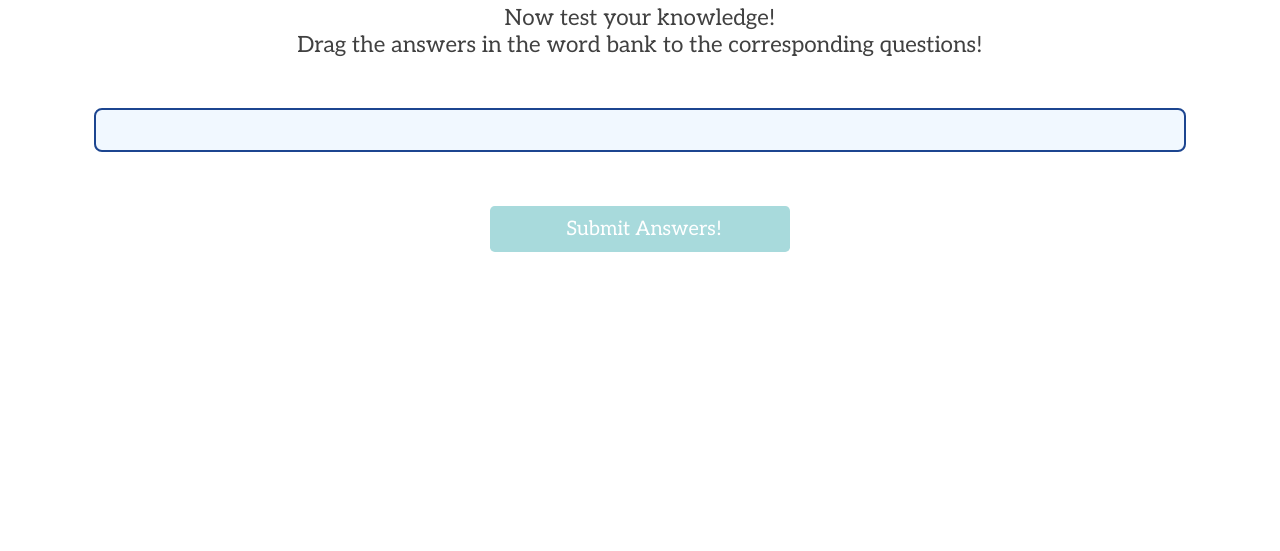
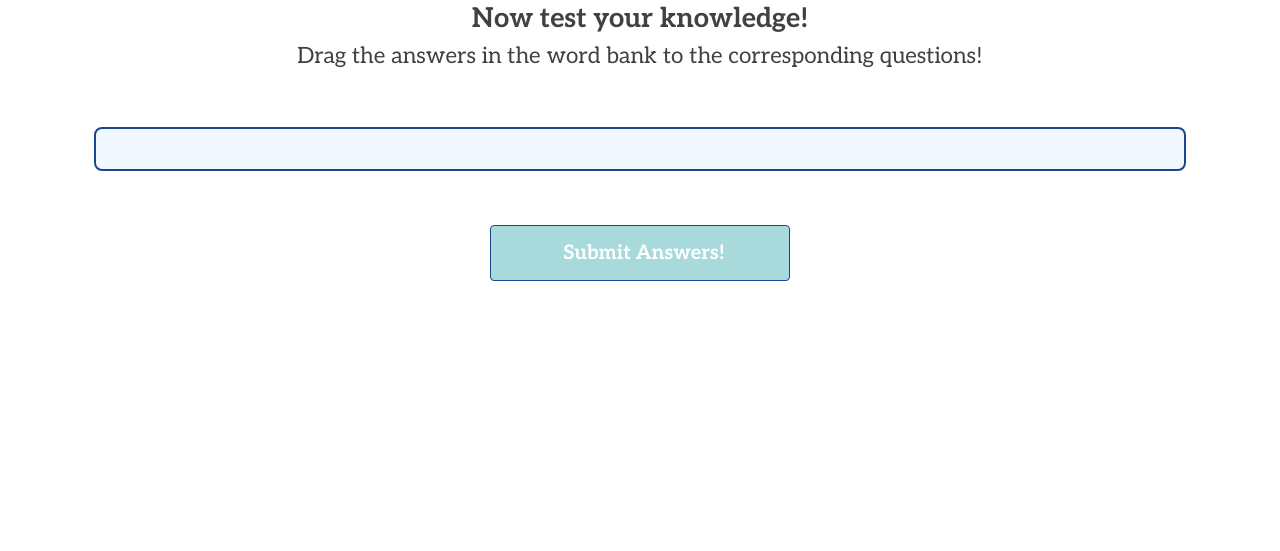
Before and after one commit to trishataparia/spring25-ui-final, a Flask app: template templates/drag_drop_question.html in a window 1280 px wide. Shown: the part 107-658 px from the top of the page. Run offline with Flask 3, Linux system fonts and the light colour scheme; the template is opened without the code that fills it, so the values that code supplies are empty; parts of the project's set-up code (start-up, migrations or seed data) failed here and were passed over; some libraries are stand-ins or nearby versions.

Commit message:
Update drag_drop_question.html

```diff
--- a/templates/drag_drop_question.html
+++ b/templates/drag_drop_question.html
@@ -13,12 +13,20 @@
 
 <body>
 
-  <h4 class="display-6 mb-5 h4-format">
-    <br>
-    Now test your knowledge!
-    <br>
-    Drag the answers in the word bank to the corresponding questions!
-  </h4>
+  <div class="row">
+    <div class="col-md-12 d-flex justify-content-center mt-4" >
+        <h1 id="quiz-title">Now test your knowledge!</h1>
+    </div>
+  </div>
+
+  <div class="row">
+    <div class="col-md-12 d-flex justify-content-center" >
+        <h1 id="quiz-instructions">Drag the answers in the word bank to the corresponding questions!</h1>
+    </div>
+  </div>
+
+
+
 
   <div class="display-6 mb-5 h4-format feedback"></div>
 
@@ -45,11 +53,14 @@
     </div>
 
     <br>
-
-    <div class="d-grid gap-3 d-sm-flex justify-content-sm-center">
-      <button class="btn btn-primary btn-lg px-4 gap-3 glow-on-hover" id='drop-submit'>
-        <i class="bi bi-journal-bookmark-fill me-2"></i>Submit Answers!
-      </button>
+    <div class="row">
+      <div class="col-md-12 d-flex justify-content-center" >
+        <div class="d-grid gap-3 d-sm-flex justify-content-sm-center">
+          <button class="btn btn-next" id='drop-submit'>
+            <i class="bi bi-journal-bookmark-fill me-2"></i>Submit Answers!
+          </button>
+       </div>
+      </div>
     </div>
 
   </div>
```
